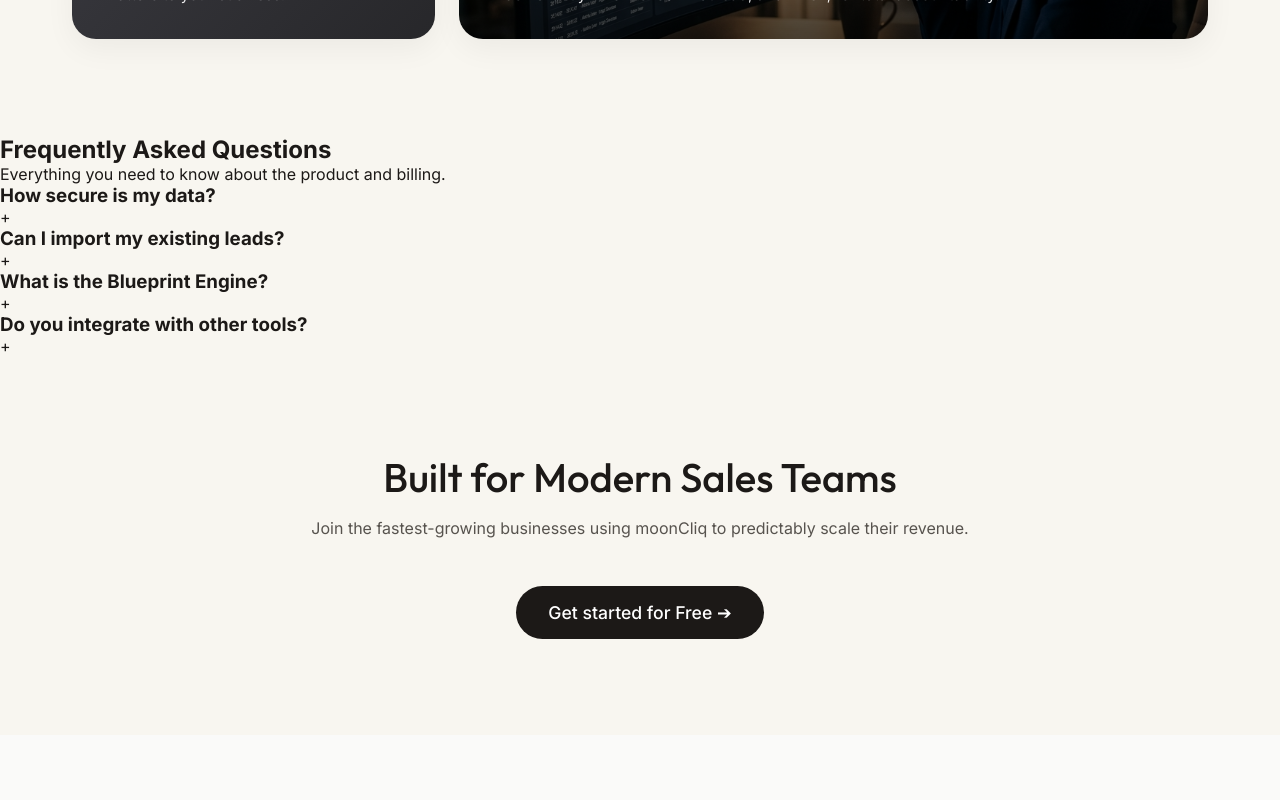
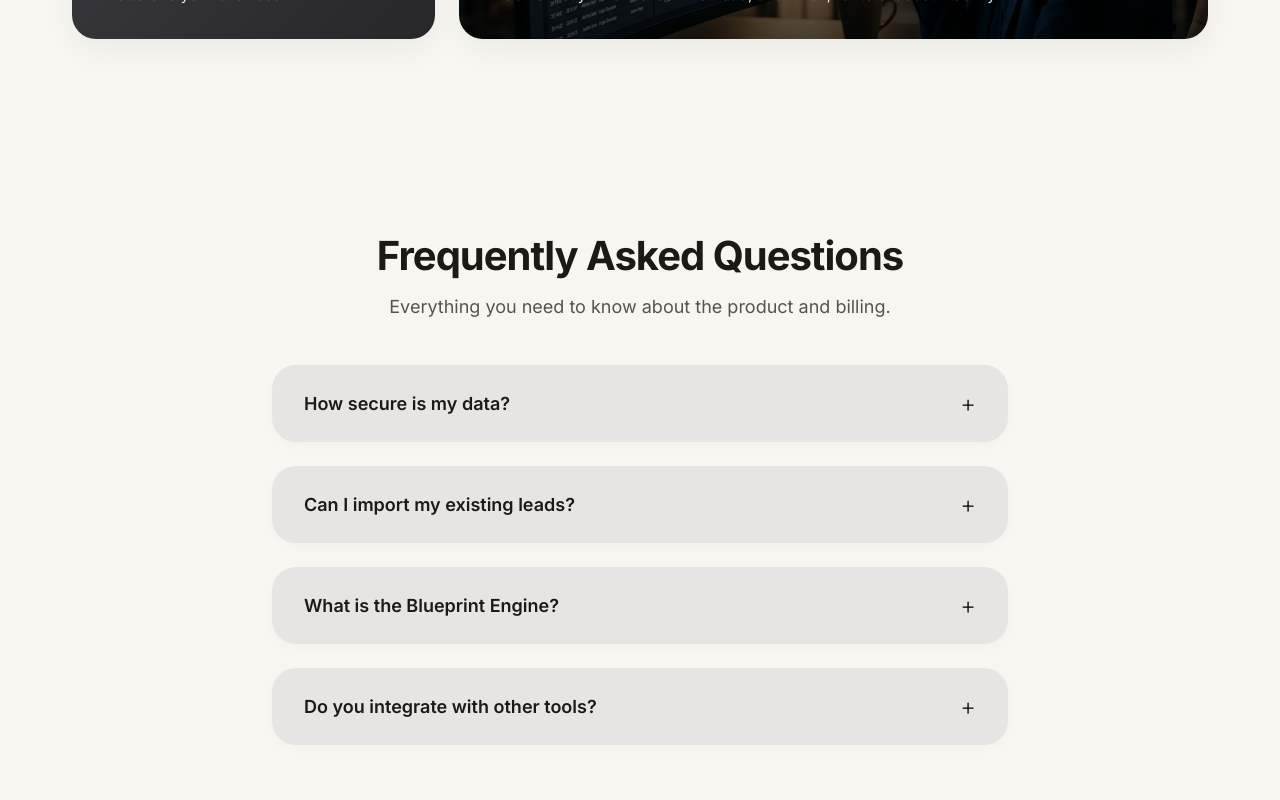
Before and after one commit to D4rk-Satan/mooncliq-orbit, a Next.js app: page / in a window 1280 px wide. Shown: the part 2200-3000 px from the top of the page. Before the commit the page ends 2935 px from the top, so only its background shows below. Built offline with nearby package versions, Linux system fonts and the light colour scheme; no server answers; what aws-amplify would draw is missing.

Commit message:
Fix FAQ alignment and apply bento box theme styling

```diff
--- a/src/app/landing.css
+++ b/src/app/landing.css
@@ -355,3 +355,74 @@
     min-height: 250px;
   }
 }
+
+/* --- FAQ Section --- */
+.faq-section {
+  padding: 6rem 2rem;
+  max-width: 800px;
+  margin: 0 auto;
+  width: 100%;
+}
+
+.faq-header {
+  text-align: center;
+  margin-bottom: 3rem;
+}
+
+.faq-title {
+  font-size: 2.5rem;
+  font-weight: 700;
+  color: #1c1917;
+  letter-spacing: -1px;
+  margin-bottom: 1rem;
+}
+
+.faq-subtitle {
+  font-size: 1.125rem;
+  color: #57534e;
+}
+
+.faq-list {
+  display: flex;
+  flex-direction: column;
+  gap: 1.5rem;
+}
+
+.faq-item {
+  background-color: #e7e5e4;
+  border-radius: 24px;
+  padding: 1.5rem 2rem;
+  cursor: pointer;
+  transition: box-shadow 0.2s, background-color 0.2s;
+  box-shadow: 0 4px 12px rgba(0,0,0,0.02);
+}
+
+.faq-item:hover {
+  background-color: #e2e0df;
+}
+
+.faq-question {
+  display: flex;
+  justify-content: space-between;
+  align-items: center;
+}
+
+.faq-question h3 {
+  font-size: 1.125rem;
+  font-weight: 600;
+  color: #1c1917;
+  margin: 0;
+}
+
+.faq-icon {
+  font-size: 1.5rem;
+  color: #1c1917;
+  font-weight: 300;
+}
+
+.faq-answer {
+  padding-top: 1rem;
+  color: #57534e;
+  line-height: 1.6;
+  margin: 0;
+}
```
